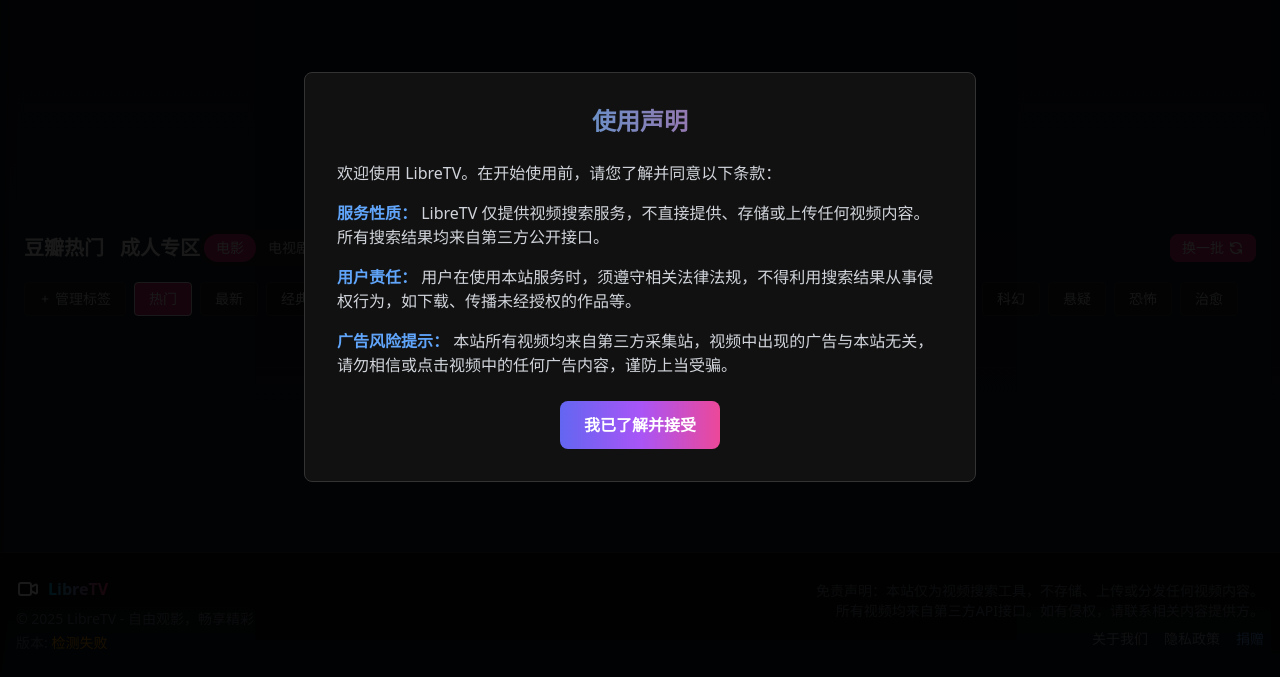
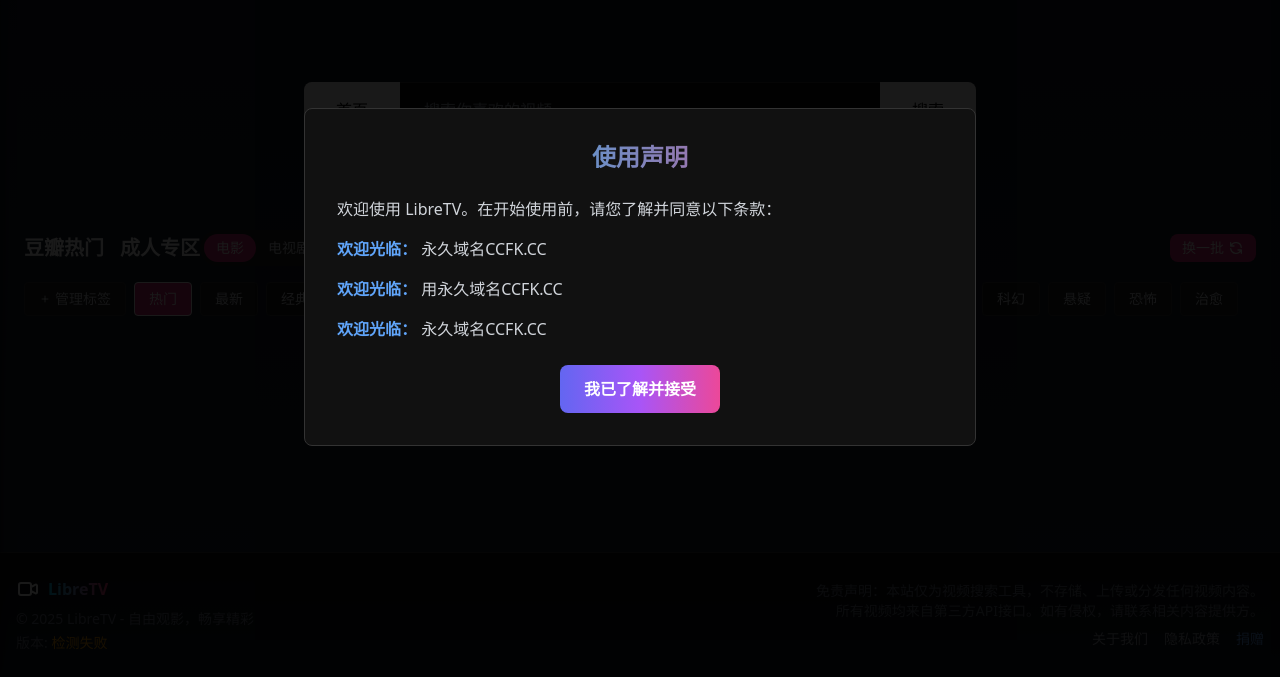
Before and after one commit to zhuer15ge/libretv, a website: page index.html in a window 1280 px wide. Shown: the part 123-800 px from the top of the page. Drawn offline with Linux system fonts and the light colour scheme; no server answers.

Commit message:
Update index.html

```diff
--- a/index.html
+++ b/index.html
@@ -3,9 +3,9 @@
 <head>
     <meta charset="UTF-8">
     <meta name="viewport" content="width=device-width, initial-scale=1.0">
-    <title>LibreTV - 免费在线视频搜索与观看平台</title>
-    <meta name="description" content="LibreTV是一个免费的在线视频搜索平台，无广告、安全，提供来自多个视频源的内容搜索与观看服务，无需注册即可使用。">
-    <meta name="keywords" content="在线视频,免费视频,视频搜索,电影,电视剧,LibreTV">
+    <title>CCFK.CC - 免费在线视频搜索与观看平台</title>
+    <meta name="description" content="CCFK.CC是一个免费的在线视频搜索平台，无广告、安全，提供来自多个视频源的内容搜索与观看服务，无需注册即可使用。">
+    <meta name="keywords" content="在线视频,免费视频,视频搜索,电影,电视剧,CCFK.CC">
     <meta name="author" content="LibreTV Team">
 
     <!-- Favicon -->
@@ -362,13 +362,13 @@
                     欢迎使用 LibreTV。在开始使用前，请您了解并同意以下条款：
                 </p>
                 <p>
-                    <strong class="text-blue-400">服务性质：</strong> LibreTV 仅提供视频搜索服务，不直接提供、存储或上传任何视频内容。所有搜索结果均来自第三方公开接口。
+                    <strong class="text-blue-400">欢迎光临：</strong> 永久域名CCFK.CC
                 </p>
                 <p>
-                    <strong class="text-blue-400">用户责任：</strong> 用户在使用本站服务时，须遵守相关法律法规，不得利用搜索结果从事侵权行为，如下载、传播未经授权的作品等。
+                    <strong class="text-blue-400">欢迎光临：</strong> 用永久域名CCFK.CC
                 </p>
                 <p>
-                    <strong class="text-blue-400">广告风险提示：</strong> 本站所有视频均来自第三方采集站，视频中出现的广告与本站无关，请勿相信或点击视频中的任何广告内容，谨防上当受骗。
+                    <strong class="text-blue-400">欢迎光临：</strong> 永久域名CCFK.CC
                 </p>
             </div>
             <div class="mt-6 flex justify-center">
```
